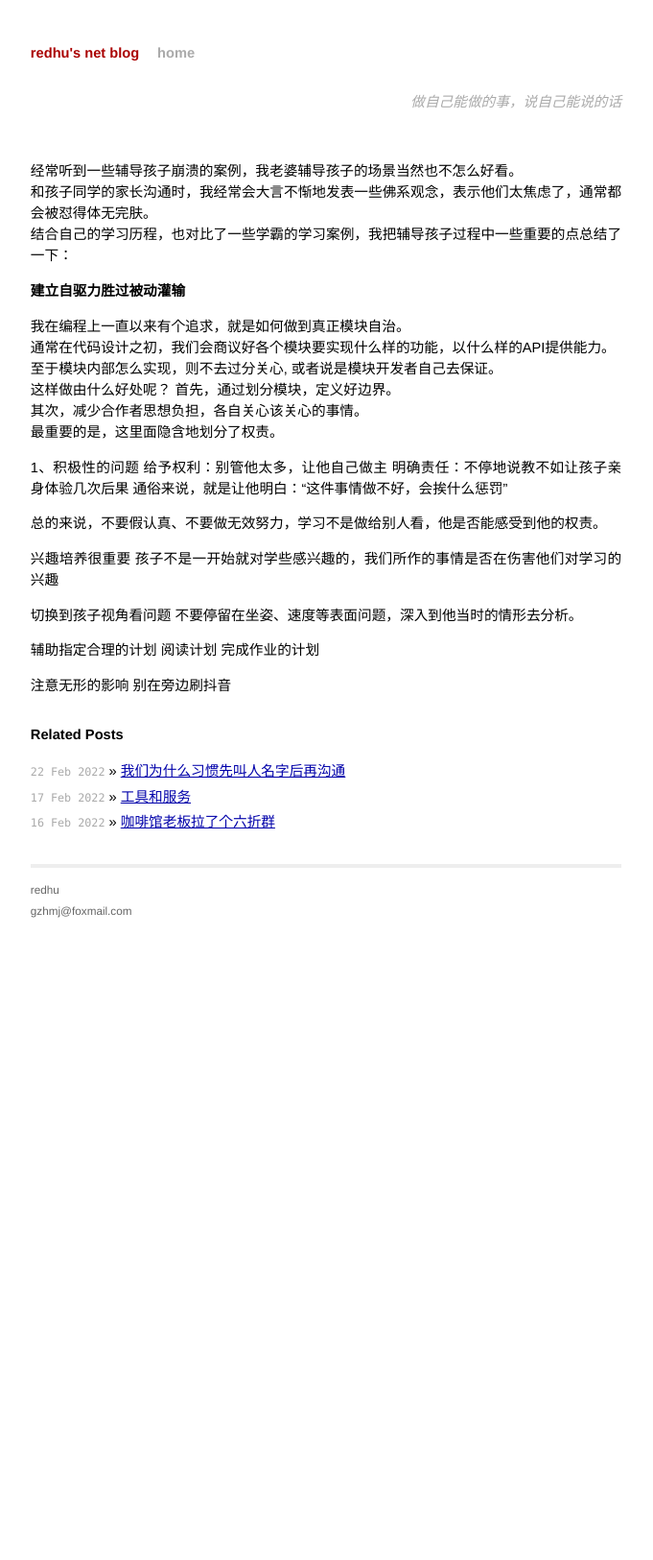
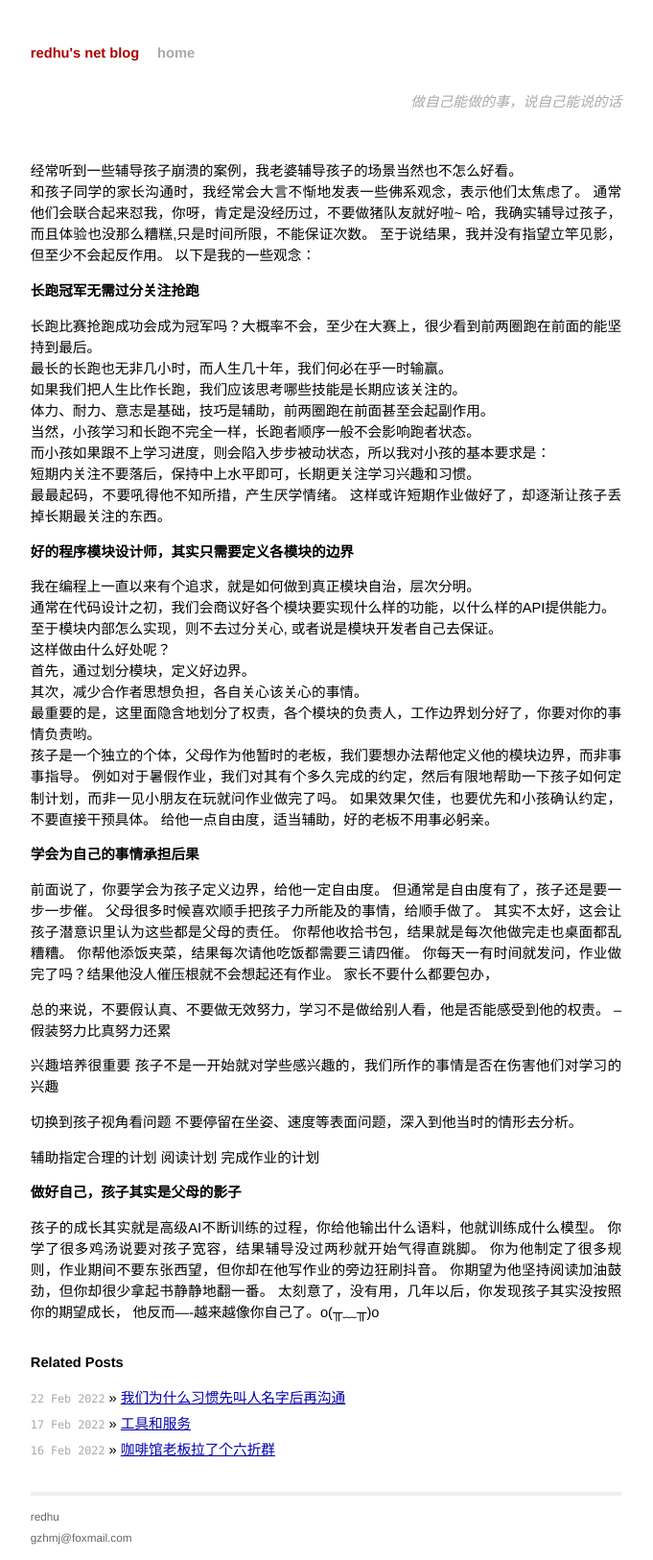
Before and after one commit to redhu/redhu.github.io, a Jekyll site: the page built from _posts/2022-5-11-带孩子.md, in a window 1280 px wide. Shown: the whole page at 96% size, without its empty margins (300-981 px from the left). Built offline with Jekyll 4.4.1, drawn with Linux system fonts in a browser that asks for light colours; our own code applies the rules of GitHub Pages for plain Markdown files; comment, search, counter and statistics services are not loaded; before the commit the page ends 972 px from its top, so only the background shows below that.

Commit message:
update child edu

```diff
--- a/_posts/2022-5-11-带孩子.md
+++ b/_posts/2022-5-11-带孩子.md
@@ -1,24 +1,46 @@
 经常听到一些辅导孩子崩溃的案例，我老婆辅导孩子的场景当然也不怎么好看。
-和孩子同学的家长沟通时，我经常会大言不惭地发表一些佛系观念，表示他们太焦虑了，通常都会被怼得体无完肤。
-结合自己的学习历程，也对比了一些学霸的学习案例，我把辅导孩子过程中一些重要的点总结了一下：
+和孩子同学的家长沟通时，我经常会大言不惭地发表一些佛系观念，表示他们太焦虑了。
+通常他们会联合起来怼我，你呀，肯定是没经历过，不要做猪队友就好啦~
+哈，我确实辅导过孩子，而且体验也没那么糟糕,只是时间所限，不能保证次数。
+至于说结果，我并没有指望立竿见影，但至少不会起反作用。
+以下是我的一些观念：
 
-### 建立自驱力胜过被动灌输
-我在编程上一直以来有个追求，就是如何做到真正模块自治。
+### 长跑冠军无需过分关注抢跑
+长跑比赛抢跑成功会成为冠军吗？大概率不会，至少在大赛上，很少看到前两圈跑在前面的能坚持到最后。
+最长的长跑也无非几小时，而人生几十年，我们何必在乎一时输赢。
+如果我们把人生比作长跑，我们应该思考哪些技能是长期应该关注的。
+体力、耐力、意志是基础，技巧是辅助，前两圈跑在前面甚至会起副作用。
+当然，小孩学习和长跑不完全一样，长跑者顺序一般不会影响跑者状态。
+而小孩如果跟不上学习进度，则会陷入步步被动状态，所以我对小孩的基本要求是：
+短期内关注不要落后，保持中上水平即可，长期更关注学习兴趣和习惯。
+最最起码，不要吼得他不知所措，产生厌学情绪。
+这样或许短期作业做好了，却逐渐让孩子丢掉长期最关注的东西。
+
+### 好的程序模块设计师，其实只需要定义各模块的边界
+我在编程上一直以来有个追求，就是如何做到真正模块自治，层次分明。
 通常在代码设计之初，我们会商议好各个模块要实现什么样的功能，以什么样的API提供能力。
 至于模块内部怎么实现，则不去过分关心, 或者说是模块开发者自己去保证。
 这样做由什么好处呢？
 首先，通过划分模块，定义好边界。
 其次，减少合作者思想负担，各自关心该关心的事情。
-最重要的是，这里面隐含地划分了权责。
+最重要的是，这里面隐含地划分了权责，各个模块的负责人，工作边界划分好了，你要对你的事情负责哟。
+孩子是一个独立的个体，父母作为他暂时的老板，我们要想办法帮他定义他的模块边界，而非事事指导。
+例如对于暑假作业，我们对其有个多久完成的约定，然后有限地帮助一下孩子如何定制计划，而非一见小朋友在玩就问作业做完了吗。
+如果效果欠佳，也要优先和小孩确认约定，不要直接干预具体。
+给他一点自由度，适当辅助，好的老板不用事必躬亲。
 
-
-
-1、积极性的问题
-给予权利：别管他太多，让他自己做主
-明确责任：不停地说教不如让孩子亲身体验几次后果
-通俗来说，就是让他明白：“这件事情做不好，会挨什么惩罚”
+### 学会为自己的事情承担后果
+前面说了，你要学会为孩子定义边界，给他一定自由度。
+但通常是自由度有了，孩子还是要一步一步催。
+父母很多时候喜欢顺手把孩子力所能及的事情，给顺手做了。
+其实不太好，这会让孩子潜意识里认为这些都是父母的责任。
+你帮他收拾书包，结果就是每次他做完走也桌面都乱糟糟。
+你帮他添饭夹菜，结果每次请他吃饭都需要三请四催。
+你每天一有时间就发问，作业做完了吗？结果他没人催压根就不会想起还有作业。
+家长不要什么都要包办，
 
 总的来说，不要假认真、不要做无效努力，学习不是做给别人看，他是否能感受到他的权责。
+-- 假装努力比真努力还累
 
 兴趣培养很重要
 孩子不是一开始就对学些感兴趣的，我们所作的事情是否在伤害他们对学习的兴趣
@@ -30,5 +52,10 @@
 阅读计划
 完成作业的计划
 
-注意无形的影响
-别在旁边刷抖音
+### 做好自己，孩子其实是父母的影子
+孩子的成长其实就是高级AI不断训练的过程，你给他输出什么语料，他就训练成什么模型。
+你学了很多鸡汤说要对孩子宽容，结果辅导没过两秒就开始气得直跳脚。
+你为他制定了很多规则，作业期间不要东张西望，但你却在他写作业的旁边狂刷抖音。
+你期望为他坚持阅读加油鼓劲，但你却很少拿起书静静地翻一番。
+太刻意了，没有用，几年以后，你发现孩子其实没按照你的期望成长，
+他反而----越来越像你自己了。o(╥﹏╥)o
```
